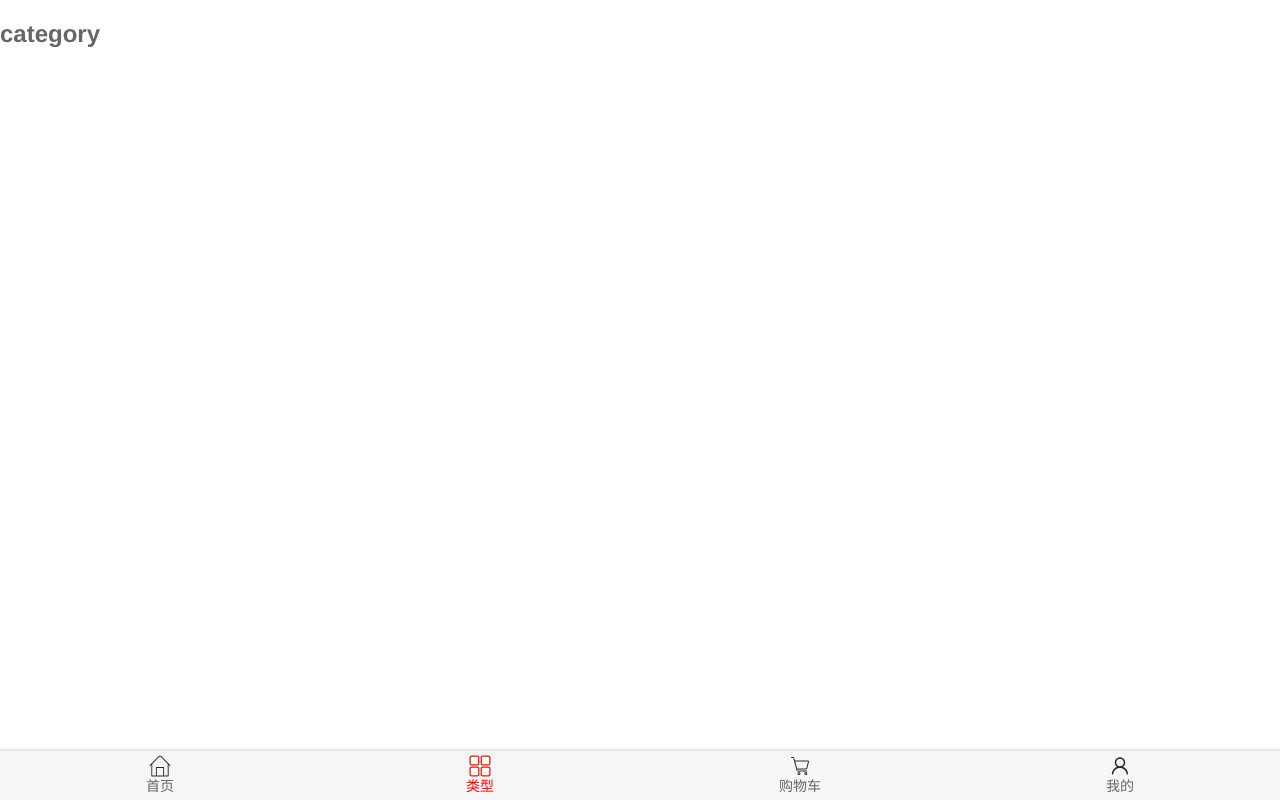
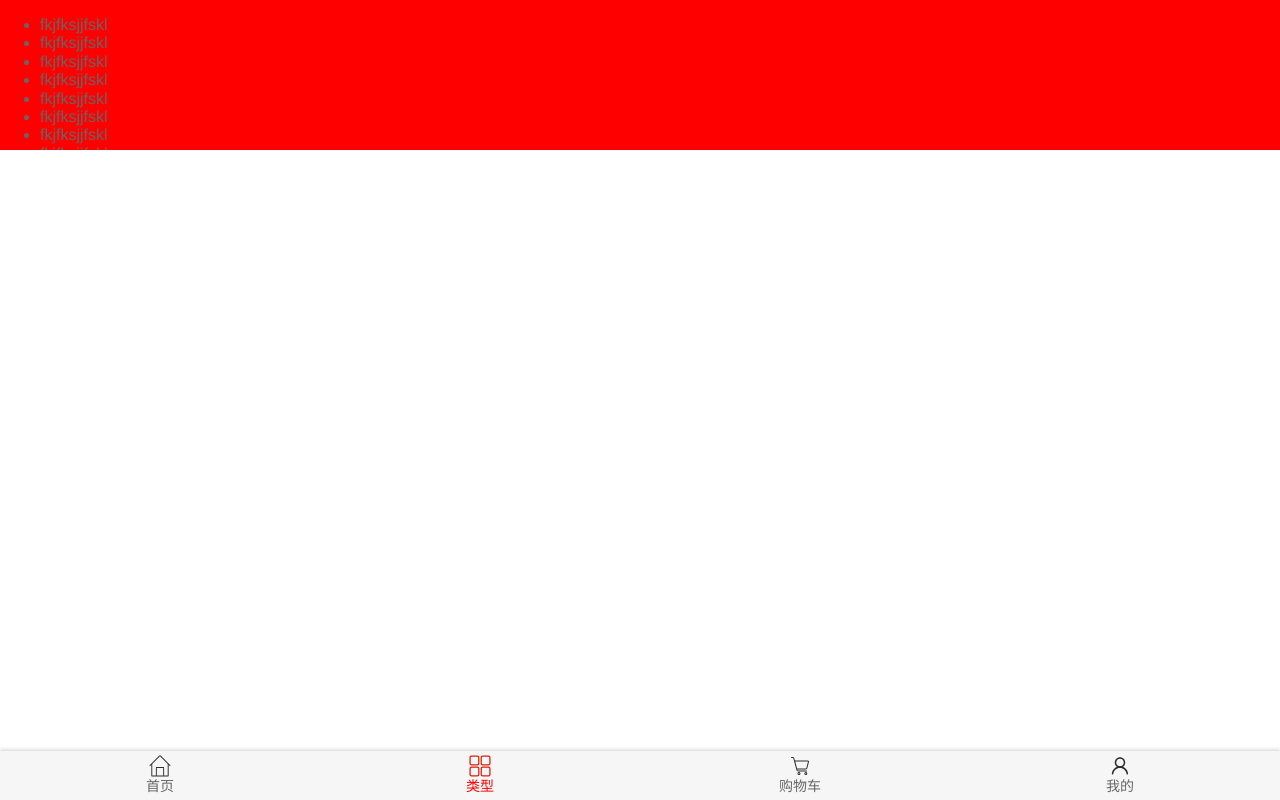
Before and after one commit to XinjieZeng/mall, a Vue app: page /category in a window 1280 px wide. Built offline with nearby package versions, Linux system fonts and the light colour scheme.

Commit message:
implement back to top, load more data in home page

```diff
--- a/package.json
+++ b/package.json
@@ -7,6 +7,7 @@
     "build": "vue-cli-service build"
   },
   "dependencies": {
+    "better-scroll": "^2.2.1",
     "core-js": "^3.6.5",
     "normalize.css": "^8.0.1",
     "vue": "^2.6.11",
--- /dev/null
+++ b/src/components/common/scroll/Scroll.vue
@@ -0,0 +1,60 @@
+<template>
+  <div class="wrapper" ref="wrapper">
+    <div class="content">
+      <slot></slot>
+    </div>
+  </div>
+
+</template>
+
+<script>
+import BScroll from 'better-scroll';
+
+export default {
+  name: "Scroll",
+  scroll: null,
+  props: {
+    probeType: {
+      type: Number,
+      default: 0
+    },
+    pullUpLoad: {
+      type: Boolean,
+      default: false
+    }
+  },
+  mounted() {
+    //通过这样的方法拿，不确定拿到的是哪个元素，class='wrapper'
+    //document.querySelector('wrapper')
+    //1. create better scroll, probetype
+    this.scroll = new BScroll(this.$refs.wrapper, {
+      probeType: this.probeType,
+      pullUpLoad: this.pullUpLoad,
+      click:true,
+      observeDOM: true,
+    });
+
+    // listen the position of scroll
+    this.scroll.on('scroll', (position) => {
+      this.$emit('scroll', position);
+    });
+
+    //listen the pull up event
+    this.scroll.on('pullingUp', () => {
+      this.$emit('loadMore');
+    })
+  },
+  methods: {
+    scrollTo(x, y, time = 500) {
+      this.scroll.scrollTo(x, y, time);
+    },
+    finishPullUp() {
+      this.scroll.finishPullUp();
+    }
+  }
+}
+</script>
+
+<style scoped>
+
+</style>
--- a/src/components/content/backToTop/BackToTopView.vue
+++ b/src/components/content/backToTop/BackToTopView.vue
@@ -18,14 +18,14 @@ export default {
     bottom: 70px;
     border: 2px solid white;
     border-radius: 100%;
-    box-shadow: 2px 2px 2px rgba(0,0,0,.5);
+    box-shadow: 1px 1px 2px rgba(0,0,0,.5);
     background-color:white;
 
   }
 
   .back-top img {
-    width: 25px;
-    height: 25px;
+    width: 30px;
+    height: 30px;
 
   }
 
--- a/src/views/category/Category.vue
+++ b/src/views/category/Category.vue
@@ -1,13 +1,86 @@
 <template>
-  <h2> category </h2>
+  <div class="wrapper">
+      <ul class="content">
+        <li>fkjfksjjfskl</li>
+        <li>fkjfksjjfskl</li>
+        <li>fkjfksjjfskl</li>
+        <li>fkjfksjjfskl</li>
+        <li>fkjfksjjfskl</li>
+        <li>fkjfksjjfskl</li>
+        <li>fkjfksjjfskl</li>
+        <li>fkjfksjjfskl</li>
+        <li>fkjfksjjfskl</li>
+        <li>fkjfksjjfskl</li>
+        <li>fkjfksjjfskl</li>
+        <li>fkjfksjjfskl</li>
+        <li>fkjfksjjfskl</li>
+        <li>fkjfksjjfskl</li>
+        <li>fkjfksjjfskl</li>
+        <li>fkjfksjjfskl</li>
+        <li>fkjfksjjfskl</li>
+        <li>fkjfksjjfskl</li>
+        <li>fkjfksjjfskl</li>
+        <li>fkjfksjjfskl</li>
+        <li>fkjfksjjfskl</li>
+        <li>fkjfksjjfskl</li>
+        <li>fkjfksjjfskl</li>
+        <li>fkjfksjjfskl</li>
+        <li>fkjfksjjfskl</li>
+        <li>fkjfksjjfskl</li>
+        <li>fkjfksjjfskl</li>
+        <li>fkjfksjjfskl</li>
+        <li>fkjfksjjfskl</li>
+        <li>fkjfksjjfskl</li>
+        <li>fkjfksjjfskl</li>
+        <li>fkjfksjjfskl</li>
+        <li>fkjfksjjfskl</li>
+        <li>fkjfksjjfskl</li>
+        <li>fkjfksjjfskl</li>
+        <li>fkjfksjjfskl</li>
+        <li>fkjfksjjfskl</li>
+        <li>fkjfksjjfskl</li>
+        <li>fkjfksjjfskl</li>
+        <li>fkjfksjjfskl</li>
+        <li>fkjfksjjfskl</li>
+      </ul>
+  </div>
+
 </template>
 
 <script>
+import BScroll from 'better-scroll';
+
 export default {
-name: "Category"
+  name: "Category",
+  data() {
+    return {
+      scroll: null,
+    }
+  },
+  mounted() {
+    this.scroll = new BScroll('.wrapper', {
+      probeType: 3,
+      pullUpLoad: true,
+      click:true
+    });
+
+    this.scroll.on('scroll', (position) => {
+      console.log(position);
+    });
+
+    this.scroll.on('pullingUp', () => {
+      console.log('load more');
+    });
+  }
 }
 </script>
 
 <style scoped>
+.wrapper {
+  height: 150px;
+  background-color: red;
+  overflow: hidden;
+  /*overflow-y: scroll;*/
+}
 
 </style>
--- a/src/views/home/Home.vue
+++ b/src/views/home/Home.vue
@@ -3,12 +3,29 @@
     <nav-bar class="home-nav">
       <div slot="center">购物街</div>
     </nav-bar>
-    <home-swiper/>
-    <recommend-view :recommends="recommends"/>
-    <feature-view/>
-    <tab-control :titles="titles" class="tab-control" @tabClick="tabClick"></tab-control>
-    <goods-list :goods="goods[currentType]" />
-    <back-to-top-view @click.native="backClick" />
+
+    <scroll class="content"
+            ref="scroll"
+            :probe-type="3"
+            @scroll="contentScroll"
+            :pull-up-load="true"
+            @loadMore="loadMore">
+      <home-swiper/>
+      <recommend-view :recommends="recommends"/>
+      <feature-view/>
+      <tab-control :titles="titles" class="tab-control" @tabClick="tabClick"></tab-control>
+      <goods-list :goods="goods[currentType]" />
+    </scroll>
+    <back-to-top-view @click.native="backClick" v-show="isShow"/>
+
+<!--    <ul>-->
+<!--      <li>dsfsfjskfjsklfjs</li>-->
+<!--      <li>dsfsfjskfjsklfjs</li>-->
+<!--      <li>dsfsfjskfjsklfjs</li>-->
+<!--      <li>dsfsfjskfjsklfjs</li>-->
+<!--      <li>dsfsfjskfjsklfjs</li>-->
+<!--    </ul>-->
+
   </div>
 </template>
 
@@ -19,14 +36,15 @@
 import NavBar from "@/components/common/navbar/NavBar";
 import TabControl from "@/components/content/tabControl/TabControl";
 import BackToTopView from "@/components/content/backToTop/BackToTopView";
+import Scroll from "@/components/common/scroll/Scroll";
 
 import HomeSwiper from "@/views/home/childComponents/HomeSwiper";
 import RecommendView from "@/views/home/childComponents/RecommendView";
 import FeatureView from "@/views/home/childComponents/FeatureView";
 import GoodsList from "@/components/content/goods/GoodsList";
 
+import {getHomeMultidata} from "@/network/home/home";
 
-import {getHomeMultidata} from "@/network/home/home";
 
 export default {
   name: 'Home',
@@ -34,6 +52,7 @@ export default {
     NavBar,
     TabControl,
     BackToTopView,
+    Scroll,
     HomeSwiper,
     RecommendView,
     FeatureView,
@@ -50,7 +69,7 @@ export default {
       },
       titles: ['流行', '新款', '精选'],
       currentType: 'pop',
-      scrollTop: 0,
+      isShow: false,
     }
   },
   created() {
@@ -75,6 +94,9 @@ export default {
          console.log(err);
       })
     },
+    getHomeGoods(type) {
+      this.goods[type].push(...this.goods[type]);
+    },
     tabClick(index) {
       switch (index) {
         case 0:
@@ -89,8 +111,22 @@ export default {
       }
     },
     backClick() {
-      console.log('btnclick');
+      this.$refs.scroll.scrollTo(0,0);
       this.scrollTop = document.body.scrollTop;
+    },
+    contentScroll(position) {
+      if (position.y <= -500) {
+        this.isShow = true;
+      }
+      else {
+        this.isShow = false;
+      }
+
+    },
+    loadMore() {
+      this.getHomeGoods(this.currentType);
+      this.$refs.scroll.scroll.refresh();
+      this.$refs.scroll.finishPullUp();
     }
   }
 }
@@ -108,7 +144,9 @@ export default {
   }
 
   #home {
-    padding-top: 44px;
+    /*padding-top: 44px;*/
+    height: 100vh;
+    position: relative;
   }
 
   .tab-control {
@@ -118,4 +156,21 @@ export default {
     background-color: var(--color-background);
   }
 
+  /*上面有个高度，下面有个高度*/
+  /*办法1： 使用calc()*/
+  /*.content {*/
+  /*  margin-top: 44px;*/
+  /*  height: calc(100% - 93px);*/
+  /*  overflow: hidden;*/
+  /*}*/
+
+  /*办法2： 使用绝对position absolute，把整个页面设为relative, 设置距离上面的距离和下面的距离*/
+  .content {
+    overflow: hidden;
+    position: absolute;
+    top: 44px;
+    bottom: 49px;
+    left : 0;
+    right: 0;
+  }
 </style>
--- a/src/views/home/childComponents/HomeSwiper.vue
+++ b/src/views/home/childComponents/HomeSwiper.vue
@@ -149,7 +149,6 @@ export default {
 
   },
   mounted() {
-    return new Promise((resolve => {
     setTimeout(() => {
       this.time ++;
       if (this.time === 20) {
@@ -157,7 +156,6 @@ export default {
         this.time = 0;
       }
     }, 100)
-    }))
   }
 }
 </script>
--- a/src/views/profile/Profile.vue
+++ b/src/views/profile/Profile.vue
@@ -1,13 +1,51 @@
 <template>
-  <h2> profile </h2>
+  <div >
+    <scroll class="content">
+      <h2> profile </h2>
+      <h2> profile </h2>
+      <h2> profile </h2>
+      <h2> profile </h2>
+      <h2> profile </h2>
+      <h2> profile </h2>
+      <h2> profile </h2>
+      <h2> profile </h2>
+      <h2> profile </h2>
+      <h2> profile </h2>
+      <h2> profile </h2>
+      <h2> profile </h2>
+      <h2> profile </h2>
+      <h2> profile </h2>
+      <h2> profile </h2>
+      <h2> profile </h2>
+      <h2> profile </h2>
+      <h2> profile </h2>
+      <h2> profile </h2>
+      <h2> profile </h2>
+      <h2> profile </h2>
+      <h2> profile </h2>
+      <h2> profile </h2>
+      <h2> profile </h2>
+    </scroll>
+  </div>
+
 </template>
 
 <script>
+import Scroll from "@/components/common/scroll/Scroll";
 export default {
-name: "Profile"
+  name: "Profile",
+  components: {
+    Scroll
+  }
 }
 </script>
 
 <style scoped>
 
+.content {
+  height: 300px;
+  background-color: red;
+  overflow: hidden;
+}
+
 </style>
```
Also changed, not shown: 1 other file (tests, documents, lock files or other folders). Lines whose indentation alone changed are shown as unchanged.
